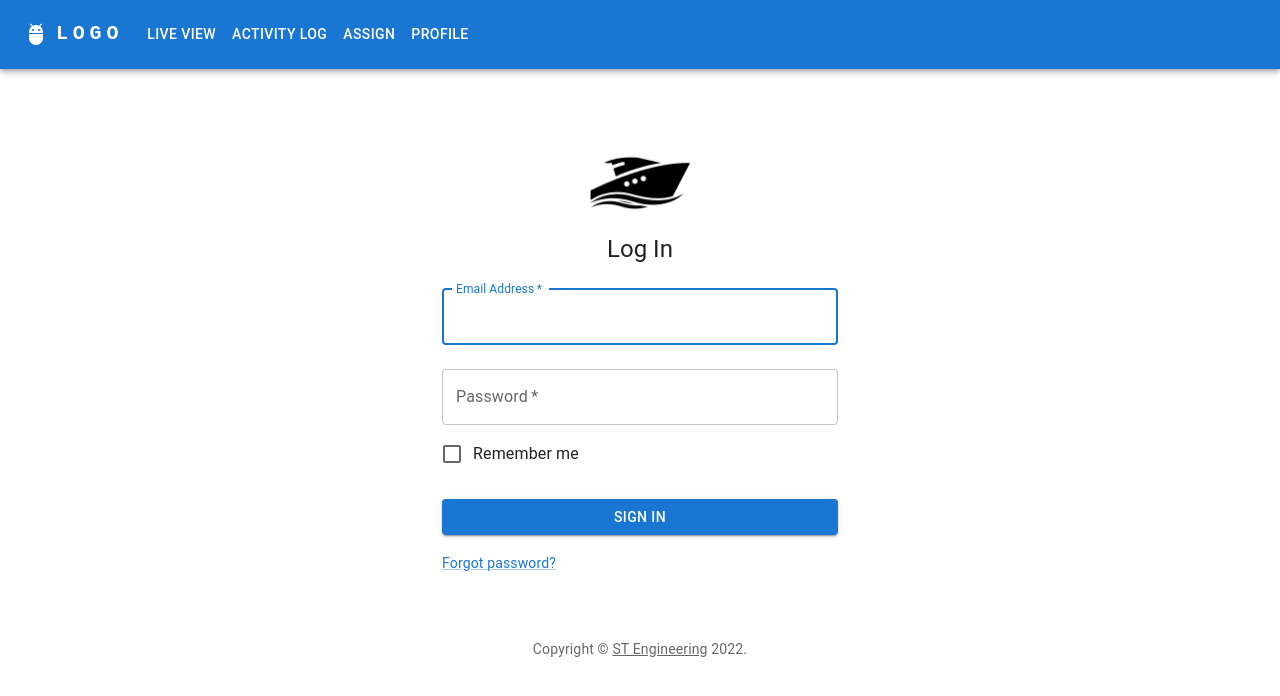
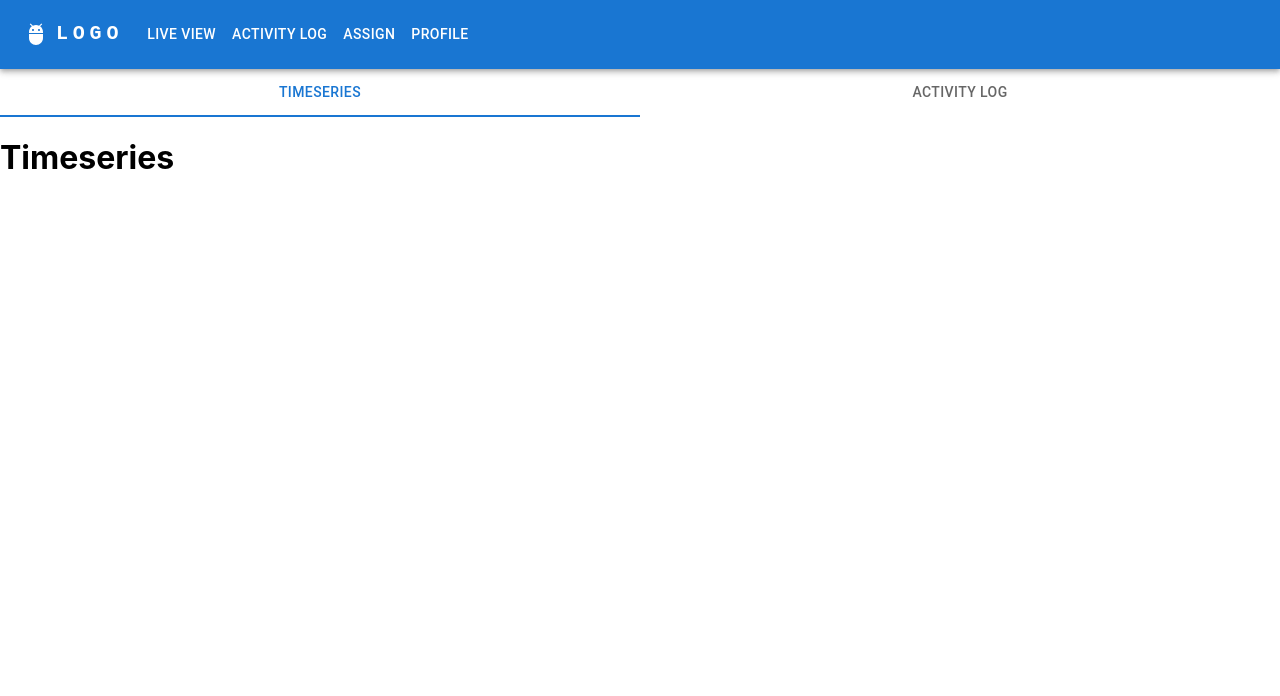
Before and after one commit to st-eng-sutd-capstone-2022/capstone_frontend, a React (Create React App) app: page /activitylog in a window 1280 px wide. Before the commit this address led to /. Shown: the top 696 px of the page. Built offline with nearby package versions, Linux system fonts and the light colour scheme.

Commit message:
set up tabs in activitylog

```diff
--- a/src/App.js
+++ b/src/App.js
@@ -8,6 +8,7 @@ import Profile from './screens/profile/Profile';
 import Map from './screens/map/Map';
 import ResponsiveAppBar from './common/components/ResponsiveAppBar';
 import Assign from './screens/assign/Assign';
+import Activity from './screens/activity/Activity';
 
 const App = () => {
   // const {token, login, logout, userId} = useAuth()
@@ -50,6 +51,7 @@ const App = () => {
       <Route path="/profile" element={<Profile/>}/>
       <Route path="/liveview" element={<Map/>}/>
       <Route path="assign" element={<Assign/>}/>
+      <Route path="activitylog" element={<Activity/>}/>
       <Route path="/" element={<Login/>}/>
       <Route path="*" element={<Navigate to ="/" />}/>
     </Routes>
--- /dev/null
+++ b/src/screens/activity/Activity.js
@@ -0,0 +1,42 @@
+import React, {useState} from "react";
+import Box from '@mui/material/Box';
+import Tabs from '@mui/material/Tabs';
+import Tab from '@mui/material/Tab';
+import Container from '@mui/material/Container';
+import TextField from '@mui/material/TextField';
+import Button from '@mui/material/Button';
+import InputLabel from '@mui/material/InputLabel';
+import MenuItem from '@mui/material/MenuItem';
+import FormControl from '@mui/material/FormControl';
+import Select from '@mui/material/Select';
+
+import Timeseries from "./Timeseries";
+import Log from "./Log";
+
+const Activity = () => {
+    // 0 = timeseries, 1 = activity log
+    const [tab, setTab] = useState(0);
+
+    const handleChange = (event, newValue) => {
+        setTab(newValue);
+    };
+
+
+    return(
+        <React.Fragment>
+            <Box sx={{ width: '100%', bgcolor: 'background.paper' }}>
+                <Tabs variant="fullWidth" value={tab} onChange={handleChange} centered>
+                    <Tab label="Timeseries" />
+                    <Tab label="Activity Log" />
+                </Tabs>
+            </Box>
+            {tab === 0?
+            <Timeseries/>
+            :
+            <Log />
+            }
+        </React.Fragment>
+    )
+}
+
+export default Activity;
--- /dev/null
+++ b/src/screens/activity/Log.js
@@ -0,0 +1,9 @@
+import React from "react";
+
+const Log = () => {
+    return(
+        <h1>Log</h1>
+    );
+}
+
+export default Log;
--- /dev/null
+++ b/src/screens/activity/Timeseries.js
@@ -0,0 +1,9 @@
+import React from "react";
+
+const Timeseries = () => {
+    return (
+        <h1>Timeseries</h1>
+    );
+}
+
+export default Timeseries;
```
